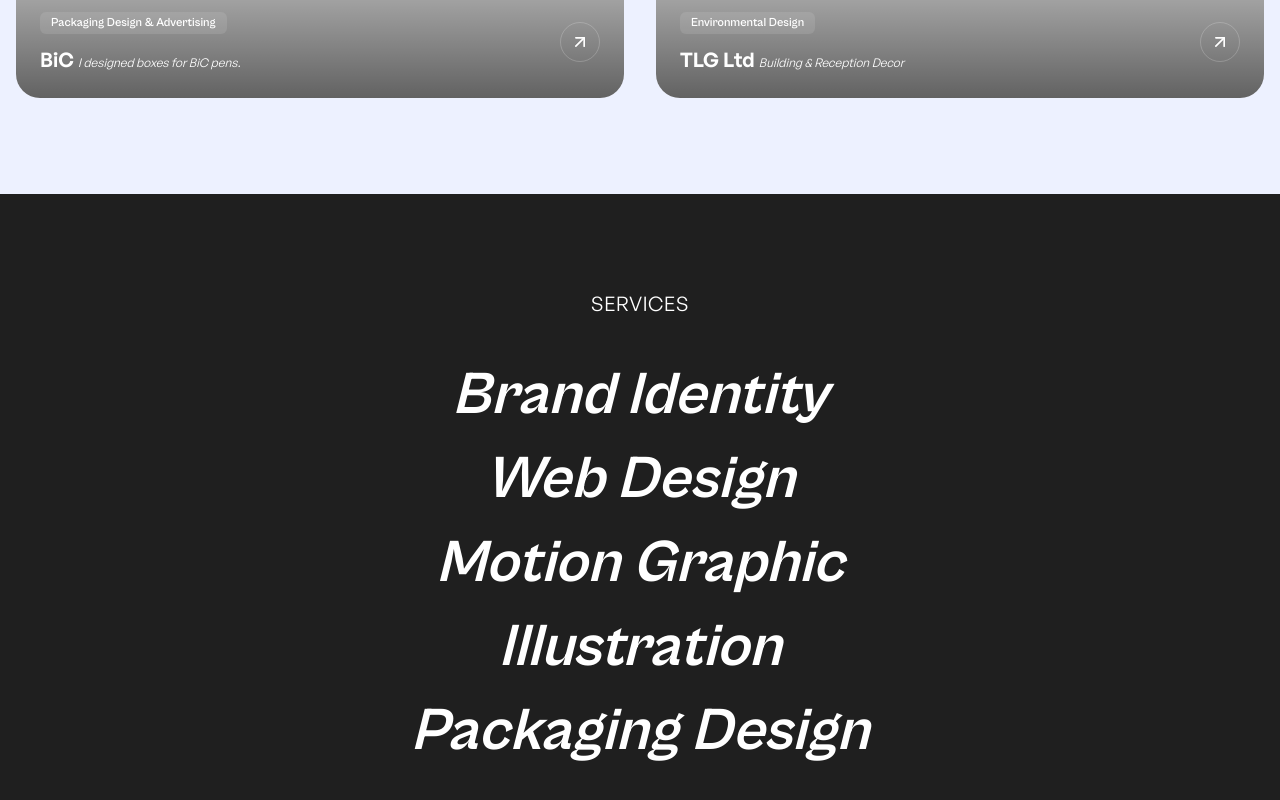
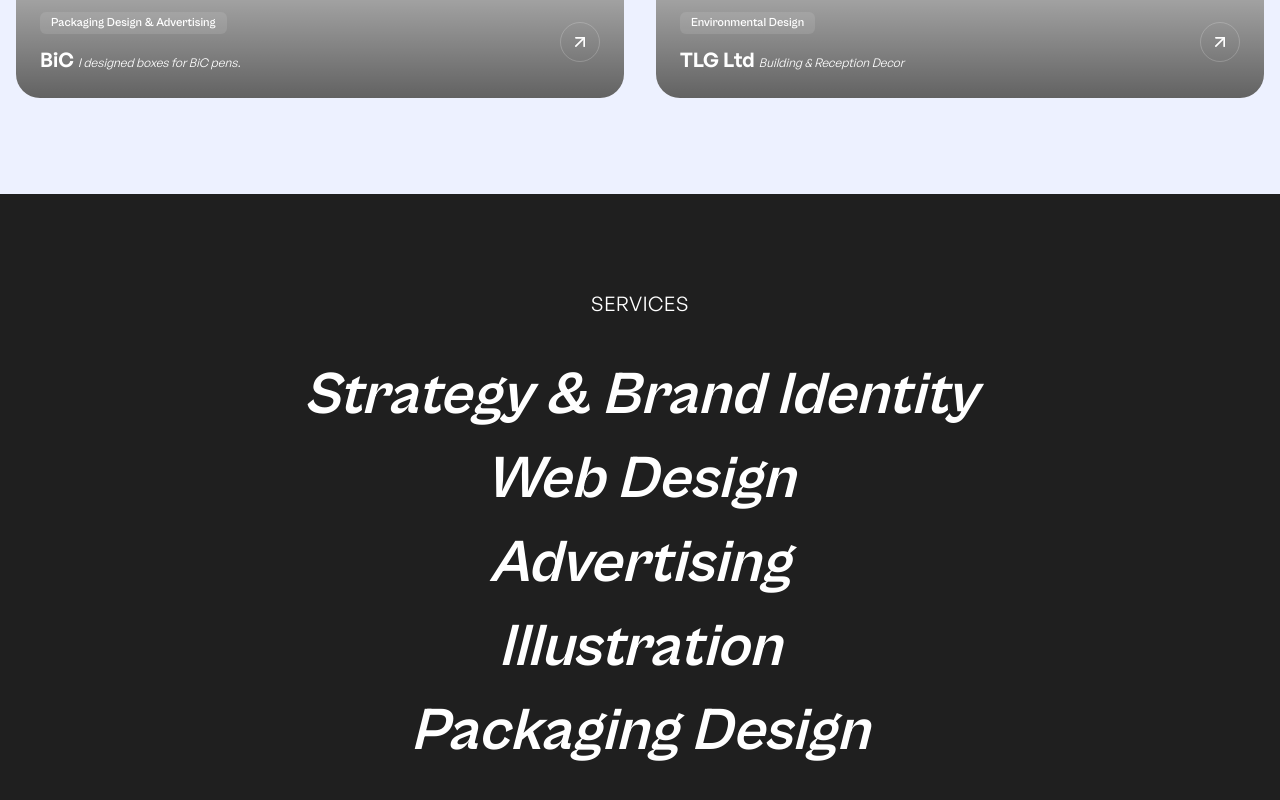
Before and after one commit to ProdiGeeZ/graphics-design-portfolio, a React (Vite) app: page / in a window 1280 px wide. Shown: the part 3818-4618 px from the top of the page. Built offline with nearby package versions, Linux system fonts and the light colour scheme.

Commit message:
mini fixes

```diff
--- a/src/components/custom/Services.tsx
+++ b/src/components/custom/Services.tsx
@@ -5,7 +5,7 @@ import { useRef } from "react";
 
 const services = [
     {
-        name: "Brand Identity",
+        name: "Strategy & Brand Identity",
         delay: 0.1,
     },
     {
@@ -13,7 +13,7 @@ const services = [
         delay: 0.2,
     },
     {
-        name: "Motion Graphic",
+        name: "Advertising",
         delay: 0.3,
     },
     {
```
Also changed, not shown: src/components/custom/projects.tsx (+0 -60 lines).
